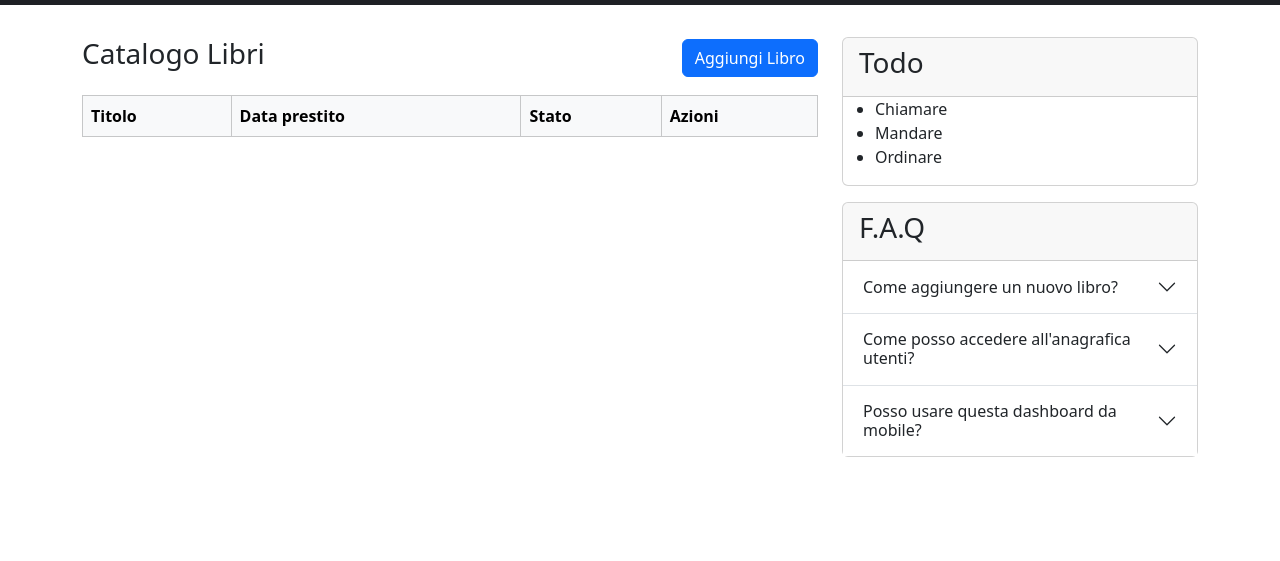
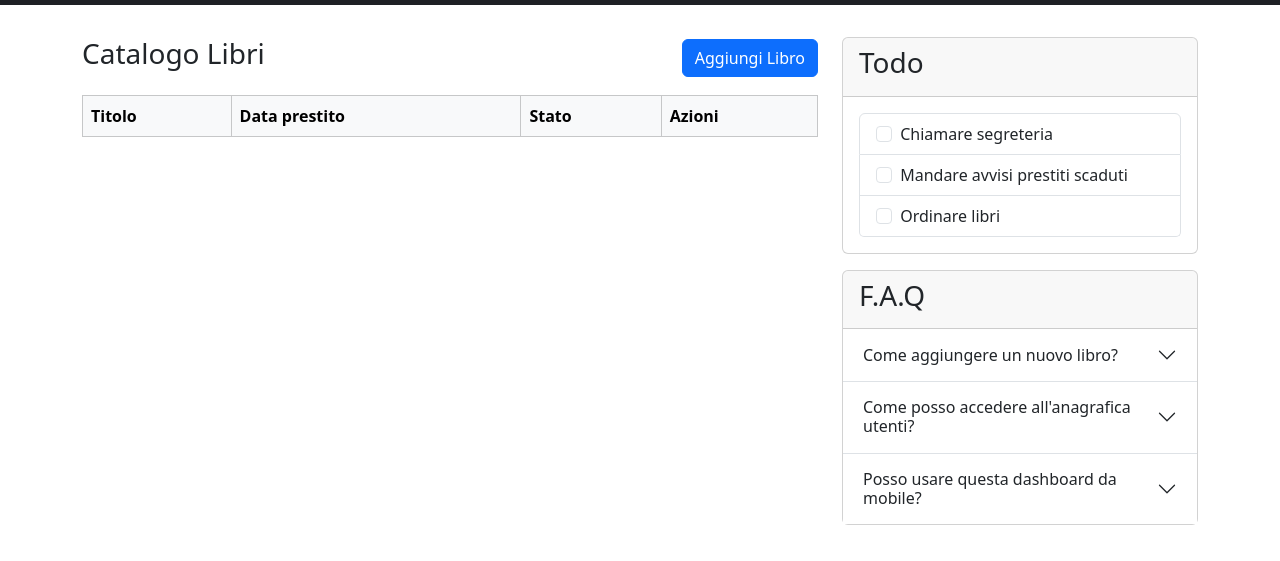
Before and after one commit to NotAlex575/html-css-bootstrap-dashboard, a plain HTML site: page index.html in a window 1280 px wide. Shown: the part 71-632 px from the top of the page. Drawn offline with nearby package versions, Linux system fonts and the light colour scheme.

Commit message:
aggiunto contenuto TODO

```diff
--- a/index.html
+++ b/index.html
@@ -71,10 +71,19 @@
                             <div class="card-header">
                                 <h3>Todo</h3>
                             </div>
-                            <ul>
-                                <li>Chiamare</li>
-                                <li>Mandare</li>
-                                <li>Ordinare</li>
+                            <ul class="list-group p-3">
+                                <li class="list-group-item">
+                                    <input class="form-check-input me-1" type="checkbox" value="" id="firstCheckboxStretched">
+                                    <label class="form-check-label stretched-link" for="firstCheckboxStretched">Chiamare segreteria</label>
+                                </li>
+                                <li class="list-group-item">
+                                    <input class="form-check-input me-1" type="checkbox" value="" id="secondCheckboxStretched">
+                                    <label class="form-check-label stretched-link" for="secondCheckboxStretched">Mandare avvisi prestiti scaduti</label>
+                                </li>
+                                <li class="list-group-item">
+                                    <input class="form-check-input me-1" type="checkbox" value="" id="thirdCheckboxStretched">
+                                    <label class="form-check-label stretched-link" for="thirdCheckboxStretched">Ordinare libri</label>
+                                </li>
                             </ul>
                         </div>
                         <!--F.A.Q-->
```
